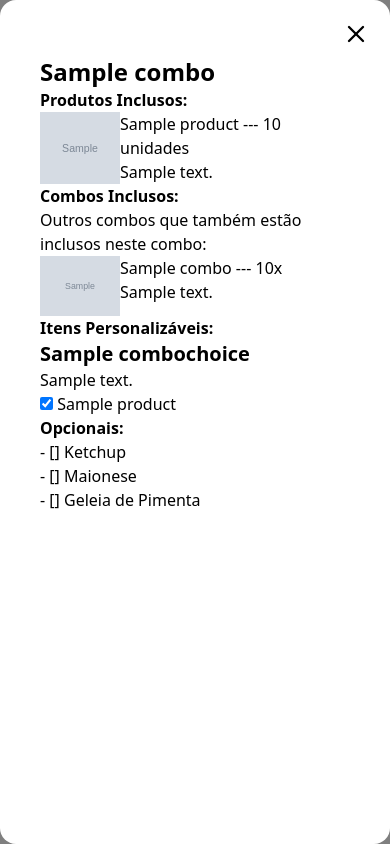
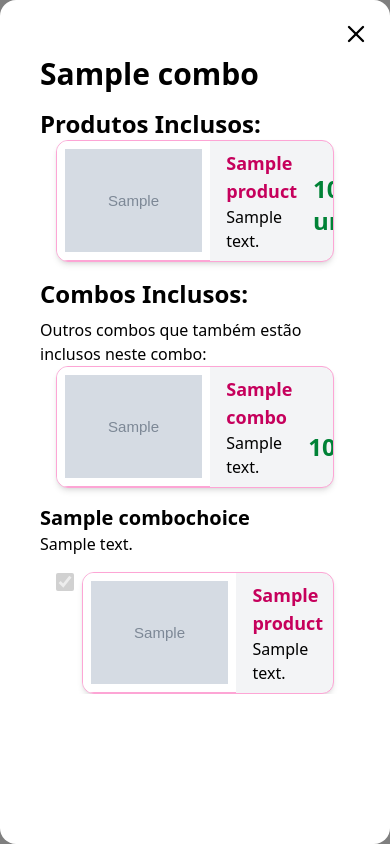
Before and after one commit to syntax-terror-256/new-amorim, a Django app: page /detalhes/combo/1 in a window 390 px wide. Run offline with Django 5.2, Linux system fonts and the light colour scheme; tables that the repository leaves empty hold one stand-in row (values such as "Sample post"); grey boxes marked "Sample" are stand-in pictures; style sheets or scripts are compiled from the project's sources.

Commit message:
feat(frontend): estilizado popup de detalhes de combos
- Copiado estilização dos design mobile dos cards da página do cardápio para itens de combos
- Estilizadas seções de produtos inclusos, combos inclusos e personalizáveis

```diff
--- a/cardapio/templates/cardapio/details.html
+++ b/cardapio/templates/cardapio/details.html
@@ -13,7 +13,7 @@
 
     <!-- conteúdo principal -->
     <div class="mx-5 flex flex-col overflow-y-auto">
-      <h2 class="text-2xl font-bold">{{ instance.name }}</h2>
+      <h2 class="text-3xl font-bold mb-4">{{ instance.name }}</h2>
       <!-- detalhes de produto -->
       {% if type == 'product' %}
 
@@ -22,58 +22,90 @@
 
         <!-- lista de produtos inclusos -->
         <!-- imagem, nome, decrição e quantidade -->
-      <h3 class="text-1xl font-bold">Produtos Inclusos:</h3>
+        {% if instance.included_product.all %}
+          <h3 class="text-2xl font-bold">Produtos Inclusos:</h3>
+          <div class="flex flex-col space-y-2 mb-4">
             {% for combo_product in instance.included_product.all %}
               {% with product=combo_product.included_product %}
-      <div class="flex flex-row">
-        <img src="{{product.image}}" height="80px" width="80px" alt="image">
-        {{product.name}} --- {{combo_product.quantity}}
-        {{product.get_unit_type_display}}{{combo_product.quantity|pluralize}} <br>
-        {{product.details}}
+                <a class="bg-gray-100 border border-pink-300 rounded-xl shadow-md overflow-hidden flex flex-row mx-4"
+                   href="{% url 'cardapio:details' type='produto' pk=product.id %}"
+                >
+                  <img src="{{product.image}}" alt="image" class="y-full max-h-30 object-contain border-b border-pink-300 bg-white p-2">
+                  <div class="flex flex-row justify-between w-full px-4 py-2">
+                    <div class="flex flex-col">
+                      <h3 class="text-lg font-semibold text-pink-700">{{ product.name }}</h3>
+                      <p>{{product.details}}</p>
                     </div>
+                    <span class="text-green-700 font-bold text-2xl flex items-end p-4">
+                      {{combo_product.quantity}} {{product.get_unit_type_display}}{{combo_product.quantity|pluralize}}
+                    </span>
+                  </div>
+                </a>
               {% endwith %}
             {% endfor %}
+          </div>
+        {% endif %}
 
         <!-- lista  de combos inclusos -->
         <!-- imagem, nome, descrição e quantidade -->
-      <h3 class="text-1xl font-bold">Combos Inclusos:</h3>
+        {% if instance.included_combo.all %}
+          <div class="flex flex-col space-y-2 mb-4">
+            <h3 class="text-2xl font-bold">Combos Inclusos:</h3>
             Outros combos que também estão inclusos neste combo: <br>
             {% for combo_combo in instance.included_combo.all %}
               {% with combo=combo_combo.included_combo %}
-      <div class="flex flex-row">
-        <img src="{{combo.image}}" height="80px" width="80px" alt="image">
-        {{combo.name}} --- {{combo_combo.quantity}}x <br>
-        {{combo.details}}
+                <a class="bg-gray-100 border border-pink-300 rounded-xl shadow-md overflow-hidden flex flex-row mx-4"
+                   href="{% url 'cardapio:details' type='combo' pk=combo.id %}"
+                >
+                  <img src="{{combo.image}}" alt="image" class="y-full max-h-30 object-contain border-b border-pink-300 bg-white p-2">
+                  <div class="flex flex-row justify-between w-full px-4 py-2">
+                    <div class="flex flex-col">
+                      <h3 class="text-lg font-semibold text-pink-700">{{ combo.name }}</h3>
+                      <p>{{combo.details}}</p>
                     </div>
+                    <span class="text-green-700 font-bold text-2xl flex items-end p-4">
+                      {{combo_combo.quantity}}x
+                    </span>
+                  </div>
+                </a>
               {% endwith %}
             {% endfor %}
+          </div>
+        {% endif %}
 
         <!-- lisa de itens personalizáveis -->
         <!-- título, descrição, produtos -->
         <!-- mínimo de escolhas, máximo de escolhas, selecionado -->
-      <h3 class="text-1xl font-bold">Itens Personalizáveis:</h3>
         {% for combo_choice in instance.included_choices.all %}
           <h4 class="text-xl font-bold">{{combo_choice.title}}</h4>
-      <p>{{combo_choice.description}}</p>
-      <ul>
+          <p class="mb-4">{{combo_choice.description}}</p>
+          <ul class="space-y-2">
             {% for product_choice in combo_choice.included_product.all %}
               {% with product=product_choice.included_product %}
-          <input type="checkbox" id="{{combo_choice.id}}-{{product.id}}"
-          value="{{product.id}}" {% if product_choice.selected %}checked{% endif %}>
-          <label for="{{combo_choice.id}}-{{product.id}}">{{product.name}}</label>
-          <br>
+                <div class="flex flex-row mx-4">
+                  <input
+                    class="size-5 mr-2"
+                    type="checkbox"
+                    id="{{combo_choice.id}}-{{product.id}}"
+                    value="{{product.id}}" {% if product_choice.selected %}checked{% endif %}
+                    disabled
+                  >
+                  <a class="bg-gray-100 border border-pink-300 rounded-xl shadow-md overflow-hidden flex flex-row w-full"
+                     href="{% url 'cardapio:details' type='produto' pk=product.id %}"
+                  >
+                    <img src="{{product.image}}" alt="image" class="y-full max-h-30 object-contain border-b border-pink-300 bg-white p-2">
+                    <div class="flex flex-row justify-between w-full px-4 py-2">
+                      <div class="flex flex-col">
+                        <h3 class="text-lg font-semibold text-pink-700">{{ product.name }}</h3>
+                        <p>{{product.details}}</p>
+                      </div>
+                    </div>
+                  </a>
+                </div>
               {% endwith %}
             {% endfor %}
           </ul>
         {% endfor %}
-
-      <!-- TODO: replace this placeholder -->
-      <h3 class="text-1xl font-bold">Opcionais:</h3>
-      - [] Ketchup <br>
-      - [] Maionese <br>
-      - [] Geleia de Pimenta <br>
-
-
       {% else %}
         <p>Erro ao carregar popup</p>
 
--- a/cardapio/templates/cardapio/index.html
+++ b/cardapio/templates/cardapio/index.html
@@ -100,7 +100,7 @@
         </div>
       </section>
 
-    <!-- CARDÁPIO CATEGORIZADO -->
+      <!-- cardápio categorizado -->
       <section>
         {% for menu in menus %}
           {% if not request.GET.q or menu.products.all|length > 0 %}
```
Also changed, not shown: cardapio/templates/cardapio/default.html (indentation only). Lines whose indentation alone changed are shown as unchanged.
